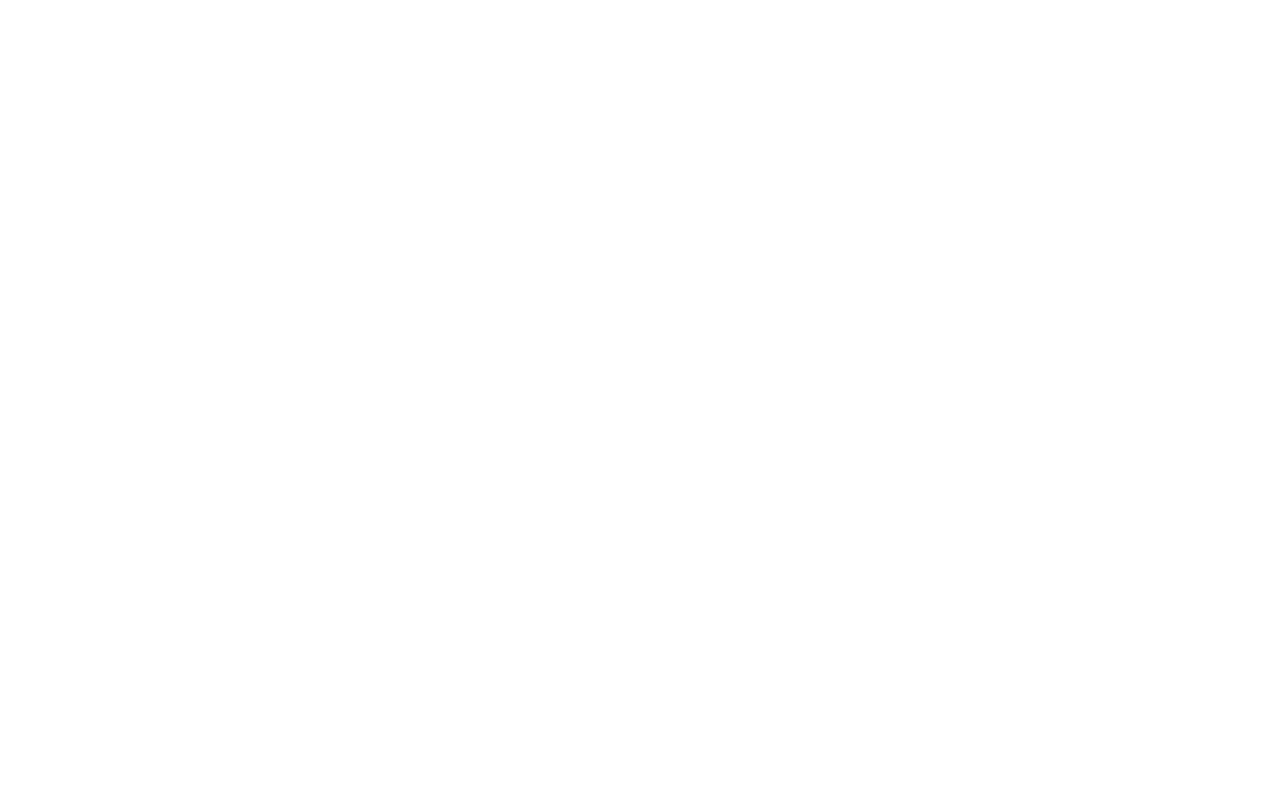
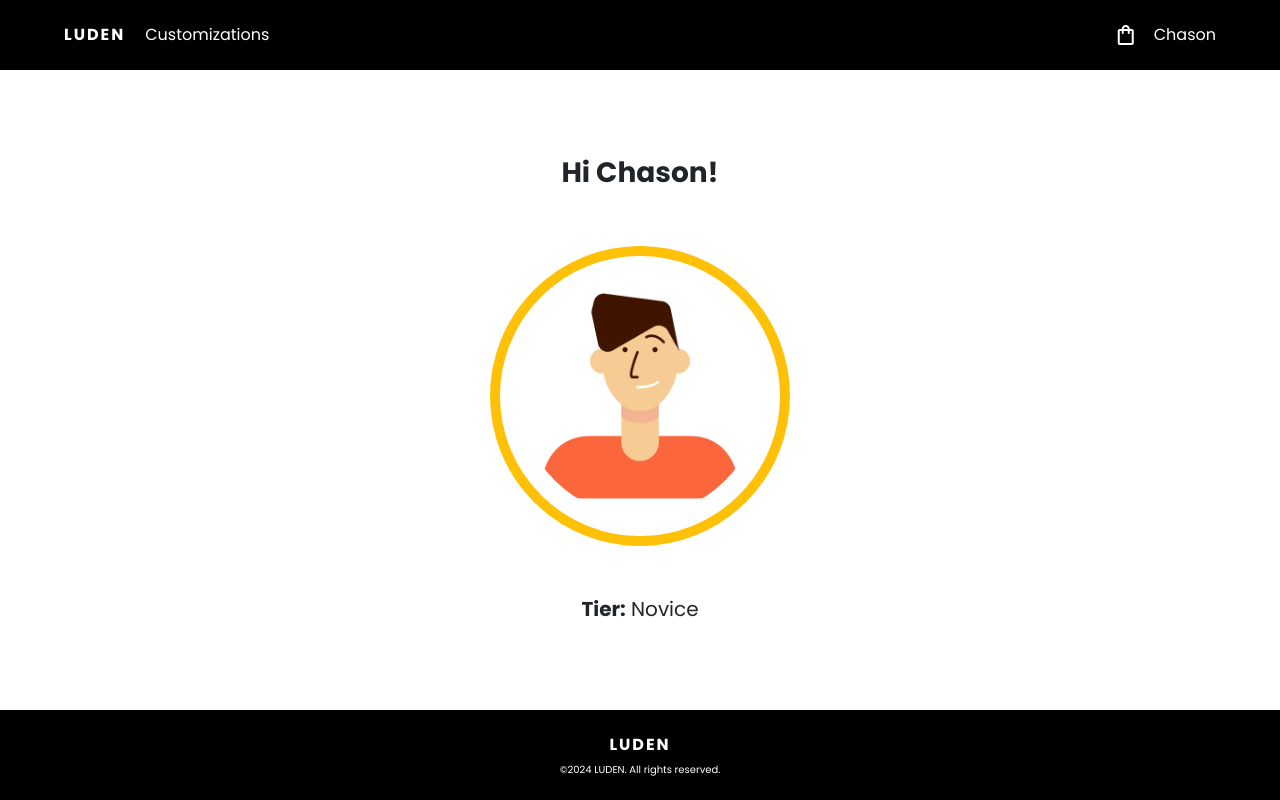
Before and after one commit to WaiHongL/ESD, a Vue app in the folder Frontend/: page /user in a window 1280 px wide. Before the commit this address had no page. Built offline with nearby package versions, Linux system fonts and the light colour scheme.

Commit message:
Completed user page and error page

```diff
--- a/Frontend/src/components/Header.vue
+++ b/Frontend/src/components/Header.vue
@@ -10,8 +10,6 @@
 const props = defineProps({
   cart: Array,
 });
-
-console.log(props.cart);
 </script>
 
 <template>
@@ -26,7 +24,7 @@
         <span @click="displayCart(true)" class="material-symbols-outlined me-3 header-container__cart"
           >shopping_bag</span
         >
-        <div style="cursor: pointer">Chason</div>
+        <a href="./user">Chason</a>
 
         <div v-if="isCartVisible" class="header-container__cart-items-container">
           <div class="d-flex justify-content-between align-items-center">
@@ -64,6 +62,7 @@
 a {
   text-decoration: none;
   color: white;
+  cursor: pointer;
 }
 
 .header-container {
--- a/Frontend/src/router/index.js
+++ b/Frontend/src/router/index.js
@@ -1,6 +1,8 @@
 import { createRouter, createWebHistory } from 'vue-router'
 import HomeView from '../views/HomeView.vue'
 import CustomizationsView from '../views/CustomizationsView.vue'
+import UserView from "../views/UserView.vue"
+import ErrorView from "../views/ErrorView.vue"
 
 const router = createRouter({
   history: createWebHistory(import.meta.env.BASE_URL),
@@ -15,6 +17,16 @@
       name: "customizations",
       component: CustomizationsView,
     },
+    {
+      path: "/user",
+      name: "user",
+      component: UserView,
+    },
+    {
+      path: "/error",
+      name: "error",
+      component: ErrorView,
+    },
   ],
 });
 
--- /dev/null
+++ b/Frontend/src/views/ErrorView.vue
@@ -0,0 +1,22 @@
+<script setup></script>
+
+<template>
+  <main>
+    <b>Error</b>
+    <div>Error message</div>
+  </main>
+</template>
+
+<style scoped>
+main {
+  height: 100vh;
+  display: flex;
+  flex-direction: column;
+  justify-content: center;
+  align-items: center;
+}
+
+b {
+  font-size: 28px;
+}
+</style>
--- /dev/null
+++ b/Frontend/src/views/UserView.vue
@@ -0,0 +1,47 @@
+<script setup>
+import Header from "../components/Header.vue";
+import Footer from "../components/Footer.vue";
+</script>
+
+<template>
+  <Header></Header>
+
+  <main>
+    <h1>Hi Chason!</h1>
+    <br><br>
+    <img class="user-img border-warning" src="../assets/images/user/user.jpg" alt="">
+    <br><br>
+    <div class="tier"><b>Tier:</b> Novice</div>
+  </main>
+
+  <Footer></Footer>
+</template>
+
+<style scoped>
+main {
+  height: calc(100vh - 70px - 90px);
+  display: flex;
+  flex-direction: column;
+  justify-content: center;
+}
+
+h1 {
+    font-weight: 700;
+    font-size: 28px;
+    text-align: center;
+}
+
+.user-img {
+    width: 300px;
+    margin: 0 auto;
+    border-style: solid;
+    border-width: 10px;
+    border-radius: 50%;
+    padding: 20px;
+}
+
+.tier {
+    text-align: center;
+    font-size: 20px;
+}
+</style>
```
Also changed, not shown: Frontend/src/assets/images/user/user.jpg (added).
